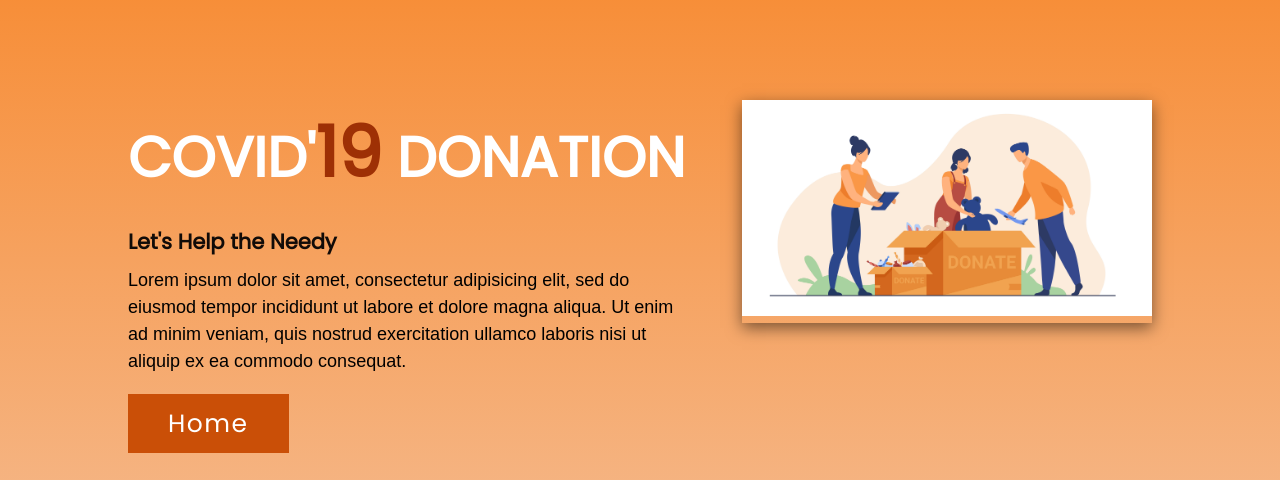
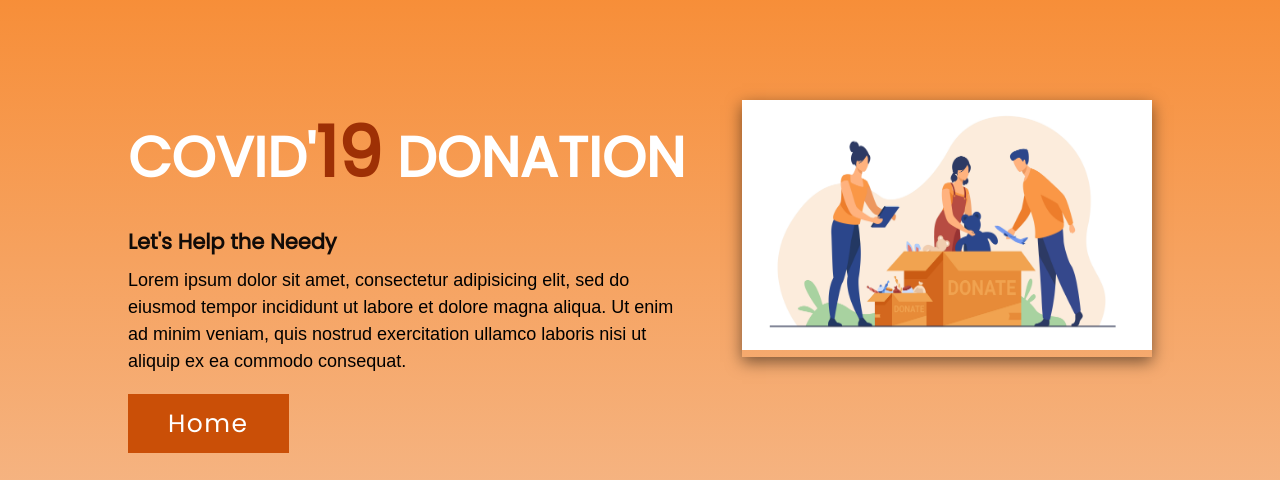
Before and after one commit to Akshita0922/covidpayment.github.io, a plain HTML site: page aboutus.html in a window 1280 px wide. Shown: the top 480 px of the page. Drawn offline with Linux system fonts and the light colour scheme.

Commit message:
Update aboutus.css

```diff
--- a/css/aboutus.css
+++ b/css/aboutus.css
@@ -33,7 +33,7 @@
 }
 .image-section img{
 	width: 100%;
-	height: auto;
+	height: 250px;
 }
 .content-section .title{
 	text-transform: uppercase;
```
